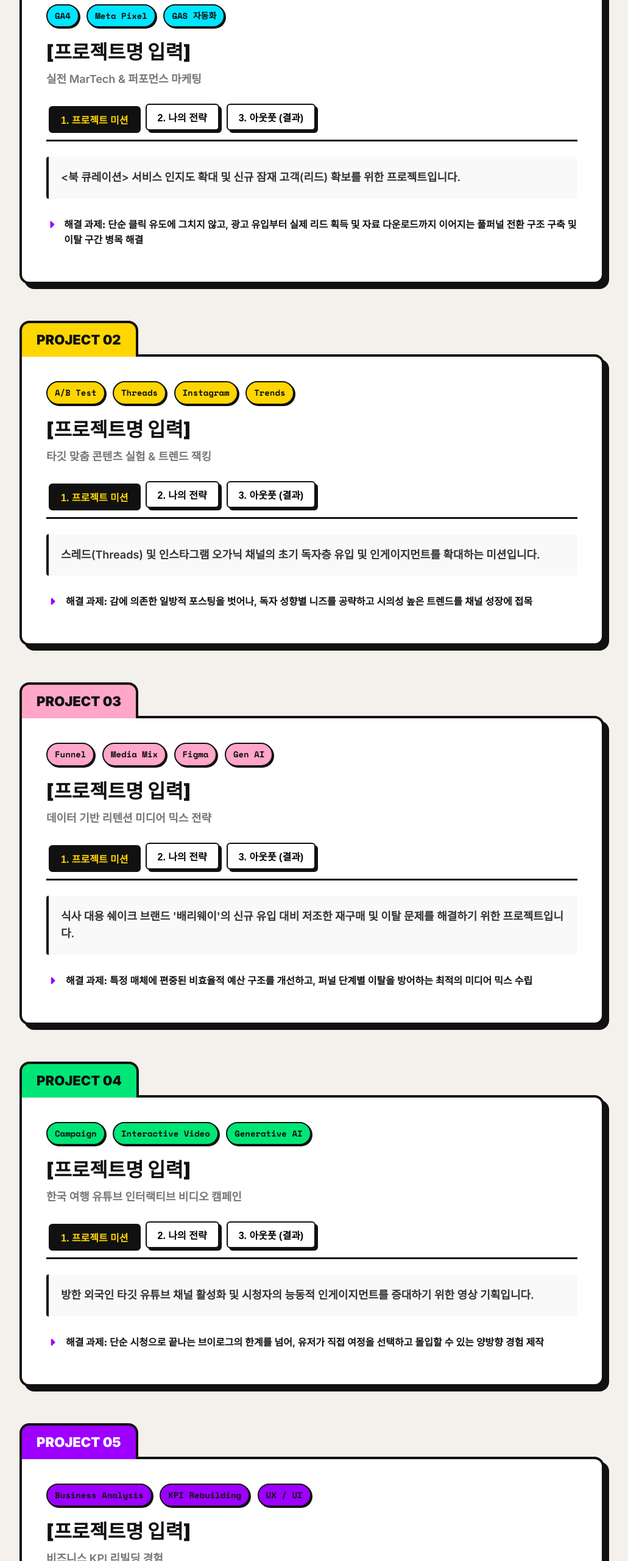
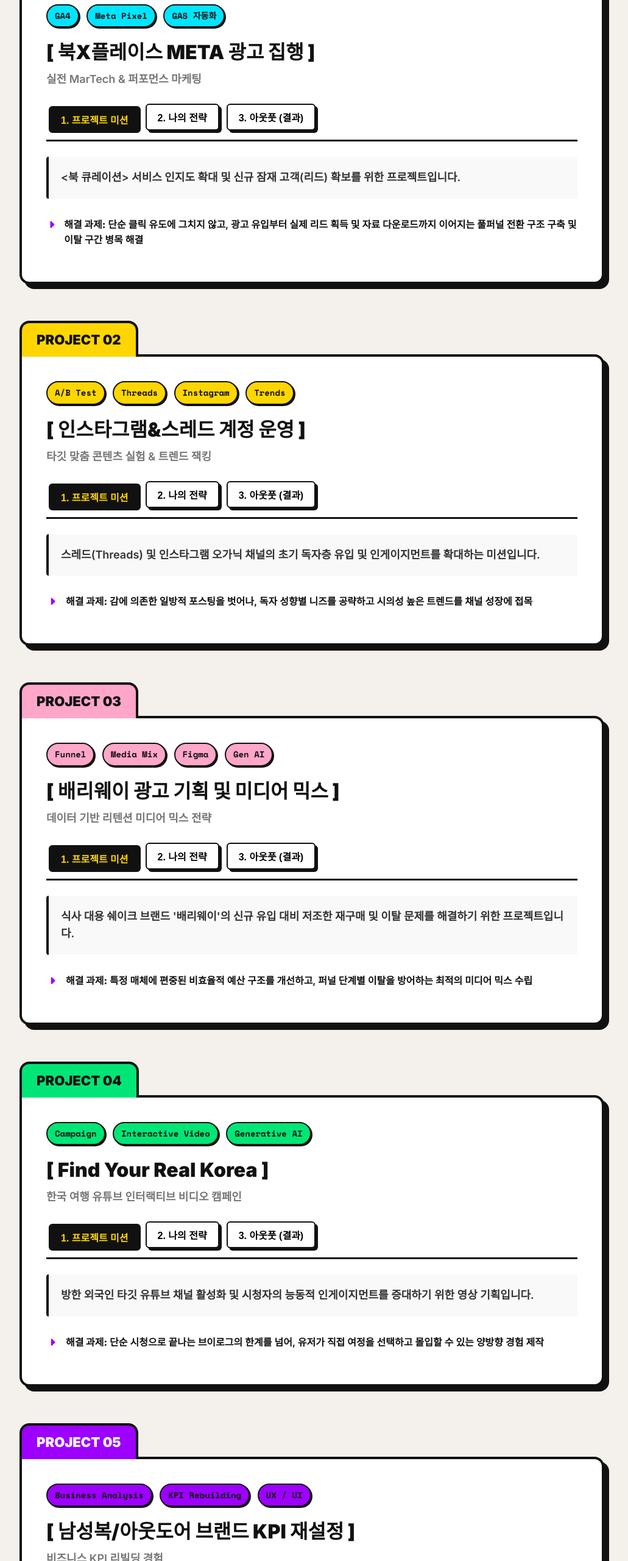
Before and after one commit to kimdaehan20603/daehan_portfolio, a plain HTML site: page index.html in a window 1280 px wide. Shown: the part 1497-4057 px from the top of the page at 61% size, without its empty margins (128-1159 px from the left). Drawn offline with nearby package versions, Linux system fonts and the light colour scheme.

Commit message:
Update index.html

```diff
--- a/index.html
+++ b/index.html
@@ -584,7 +584,7 @@
                 <div class="project-header">
                     <div class="project-title-group">
                         <!-- 프로젝트명이 없을 경우 아래 h3 태그 줄을 지워주세요 -->
-                        <h3 class="project-main-title">[프로젝트명 입력]</h3>
+                        <h3 class="project-main-title">[ 북X플레이스 META 광고 집행 ]</h3>
                         <div class="project-sub-title">실전 MarTech & 퍼포먼스 마케팅</div>
                     </div>
                     <div class="project-inner-tabs">
@@ -613,11 +613,11 @@
                     <div class="outcome-container">
                         <div class="outcome-card">
                             <h4>효율적 트래픽 유입</h4>
-                            <p>18~34 타깃 맞춤 숏폼 소재 최적화를 통해 <strong>CTR 4.30%</strong> 및 <strong>랜딩 조회당 비용 114원</strong> 달성</p>
+                            <p>18~34 타깃 맞춤 숏폼 소재 최적화를 통해 <strong>CTR 4.30%</strong> 및 <strong>랜딩 조회당 비용 114원</strong> 달성</br>▶다만 초기 클릭률과 유입 비용이 우수하다고 해서 무조건 최종 전환까지 이어지는 것은 아니며, 클릭을 유발한 기대감이 랜딩 페이지 첫 화면까지 매끄럽게 연결되는 설계가 필요하다는 것을 깨달음</p>
                         </div>
                         <div class="outcome-card">
                             <h4>전환 병목 및 소재 효율 개선</h4>
-                            <p>리드 획득 단계 <strong>이탈률 86.3%에서 78.1%로 개선</strong> 및 2차 소재 개선으로 <strong>CPL 293원에서 121원으로 절감</strong></p>
+                            <p>리드 획득 단계 <strong>이탈률 86.3%에서 68.1%로 개선</strong> 및 2차 소재 개선으로 <strong>CPL 293원에서 121원으로 절감</strong></br>▶유입 단계에서 고관여 유저를 필터링 할 수 있는 퍼널의 연결성을 이해하고, 더 단계별 이탈을 파악할 수 있는 추적 포인트를 페이지나 문항 별로 세밀하게 심어야겠다고 느낌</p>
                         </div>
                     </div>
                     <div class="window-ui">
@@ -647,7 +647,7 @@
                 <div class="project-header">
                     <div class="project-title-group">
                         <!-- 프로젝트명이 없을 경우 아래 h3 태그 줄을 지워주세요 -->
-                        <h3 class="project-main-title">[프로젝트명 입력]</h3>
+                        <h3 class="project-main-title">[ 인스타그램&스레드 계정 운영 ]</h3>
                         <div class="project-sub-title">타깃 맞춤 콘텐츠 실험 & 트렌드 잭킹</div>
                     </div>
                     <div class="project-inner-tabs">
@@ -710,7 +710,7 @@
                 <div class="project-header">
                     <div class="project-title-group">
                         <!-- 프로젝트명이 없을 경우 아래 h3 태그 줄을 지워주세요 -->
-                        <h3 class="project-main-title">[프로젝트명 입력]</h3>
+                        <h3 class="project-main-title">[ 배리웨이 광고 기획 및 미디어 믹스 ]</h3>
                         <div class="project-sub-title">데이터 기반 리텐션 미디어 믹스 전략</div>
                     </div>
                     <div class="project-inner-tabs">
@@ -772,7 +772,7 @@
                 <div class="project-header">
                     <div class="project-title-group">
                         <!-- 프로젝트명이 없을 경우 아래 h3 태그 줄을 지워주세요 -->
-                        <h3 class="project-main-title">[프로젝트명 입력]</h3>
+                        <h3 class="project-main-title">[ Find Your Real Korea ]</h3>
                         <div class="project-sub-title">한국 여행 유튜브 인터랙티브 비디오 캠페인</div>
                     </div>
                     <div class="project-inner-tabs">
@@ -834,7 +834,7 @@
                 <div class="project-header">
                     <div class="project-title-group">
                         <!-- 프로젝트명이 없을 경우 아래 h3 태그 줄을 지워주세요 -->
-                        <h3 class="project-main-title">[프로젝트명 입력]</h3>
+                        <h3 class="project-main-title">[ 남성복/아웃도어 브랜드 KPI 재설정 ]</h3>
                         <div class="project-sub-title">비즈니스 KPI 리빌딩 경험</div>
                     </div>
                     <div class="project-inner-tabs">
```
